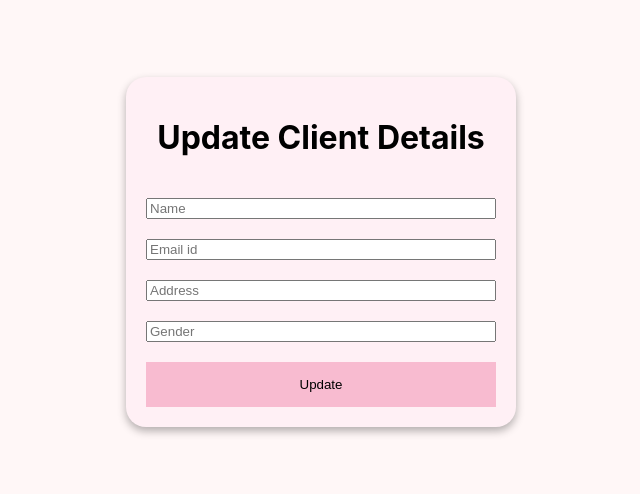
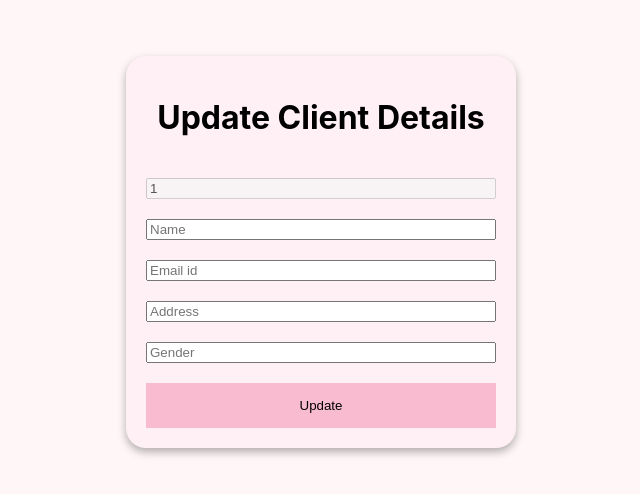
Before and after one commit to MinalChhatre10/CRUD-BOOK, a React (Create React App) app in the folder Client/client/: page /updateclient/1 in a window 1280 px wide. Shown: the part 148-642 px from the top of the page, without its empty margins (319-959 px from the left). Built offline with nearby package versions, Linux system fonts and the light colour scheme.

Commit message:
fetch id in form

```diff
--- a/Client/client/src/Pages/UpdateClients.jsx
+++ b/Client/client/src/Pages/UpdateClients.jsx
@@ -1,6 +1,7 @@
 import axios from 'axios';
 import React, { useState } from 'react';
 import { useLocation, useNavigate } from 'react-router-dom';
+// import { useParams } from 'react-router-dom';
 
 const UpdateClients = () => {
     const [client,setClient] = useState({
@@ -12,6 +13,7 @@ const UpdateClients = () => {
 
       const navigate = useNavigate();
       const location = useLocation();
+
 
       const clientId = location.pathname.split("/")[2];
 
@@ -30,9 +32,12 @@ const UpdateClients = () => {
 
 
       console.log(client)
+      // const { idClient } = useParams();
+      // console.log(idClient);
       return (
         <div className="form">
           <h1>Update Client Details</h1>
+          <input type="number" name="idClient" value={clientId} disabled/>
           <input type="text" name="name" onChange={handleChange} placeholder='Name' />
           <input type="text" name="emailId" onChange={handleChange} placeholder='Email id' />
           <input type="text" name="address" onChange={handleChange} placeholder='Address' />
```
